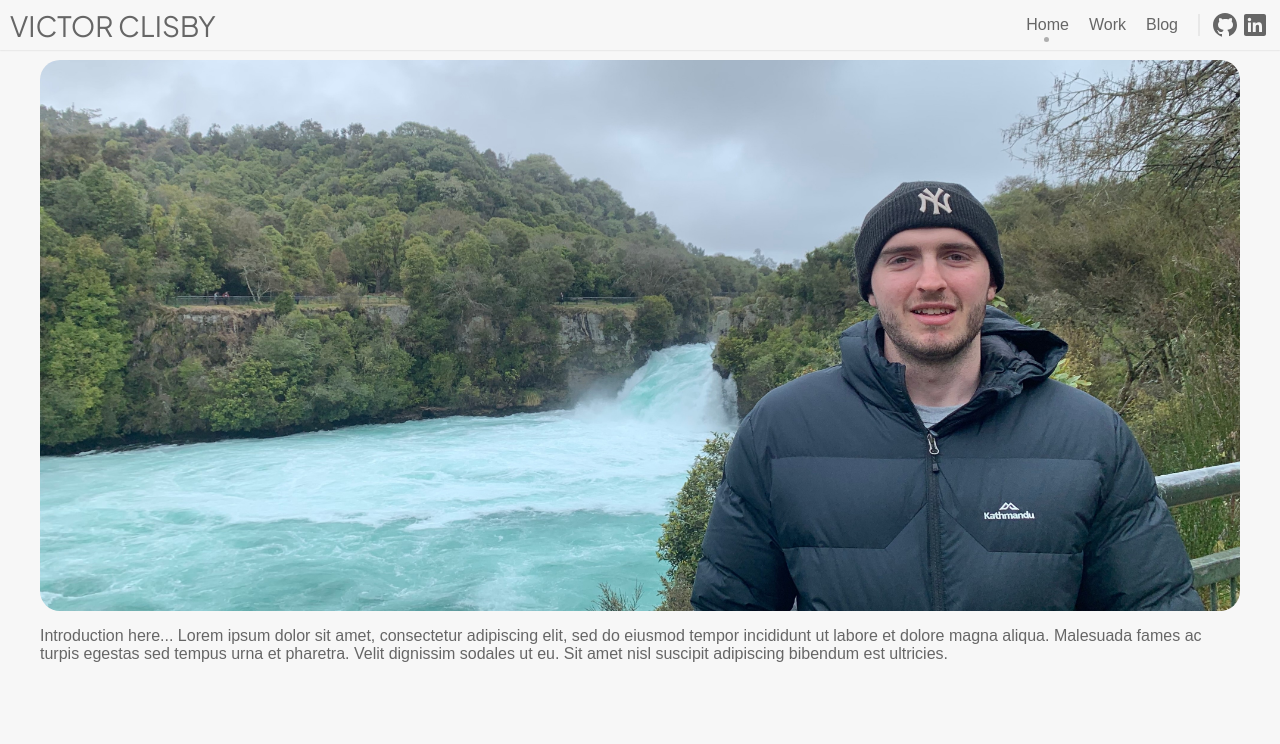
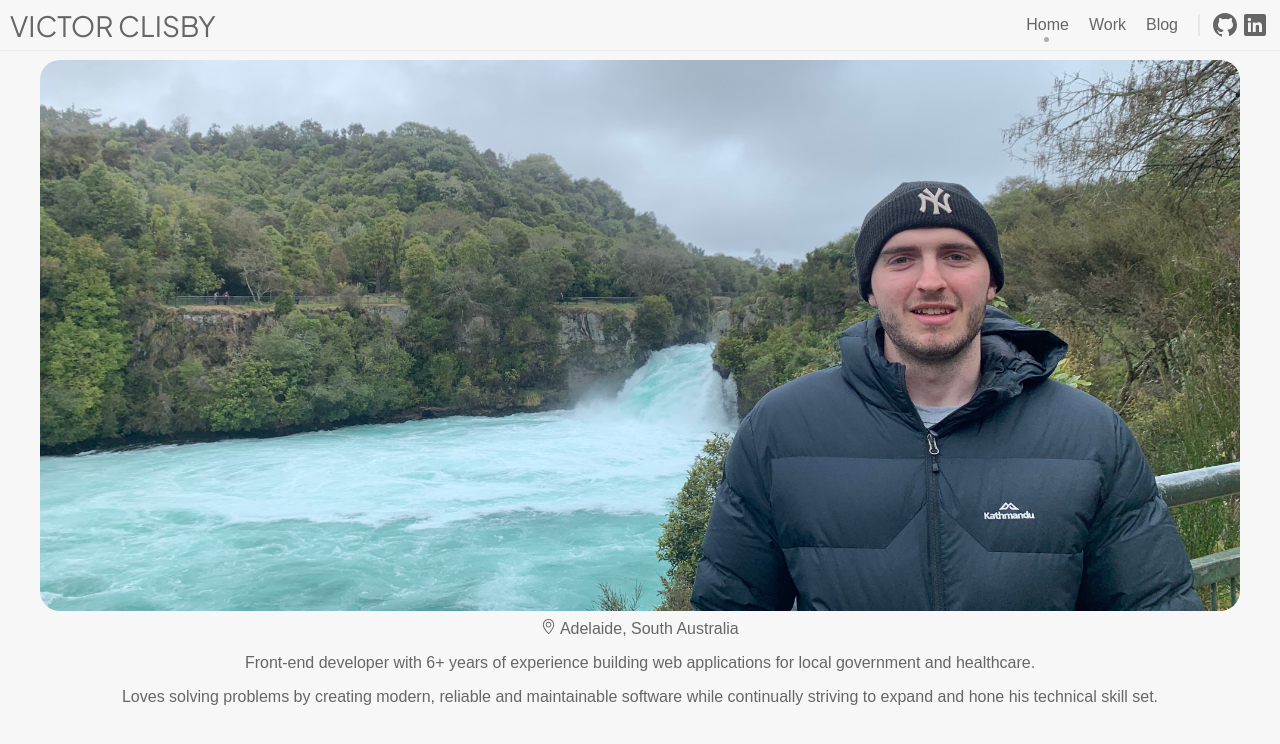
Before and after one commit to vclisby/personal-website, a SvelteKit app: page / in a window 1280 px wide. Shown: the top 744 px of the page. Built offline with nearby package versions, Linux system fonts and the light colour scheme.

Commit message:
Show location on home page

```diff
--- /dev/null
+++ b/src/lib/components/LocationPinIcon.svelte
@@ -0,0 +1,10 @@
+<script lang="ts">
+	export let width: number;
+	export let height: number;
+</script>
+
+<svg fill="#666666" {width} {height} viewBox="0 0 32 32" xmlns="http://www.w3.org/2000/svg">
+	<path
+		d="M16.114-0.011c-6.559 0-12.114 5.587-12.114 12.204 0 6.93 6.439 14.017 10.77 18.998 0.017 0.020 0.717 0.797 1.579 0.797h0.076c0.863 0 1.558-0.777 1.575-0.797 4.064-4.672 10-12.377 10-18.998 0-6.618-4.333-12.204-11.886-12.204zM16.515 29.849c-0.035 0.035-0.086 0.074-0.131 0.107-0.046-0.032-0.096-0.072-0.133-0.107l-0.523-0.602c-4.106-4.71-9.729-11.161-9.729-17.055 0-5.532 4.632-10.205 10.114-10.205 6.829 0 9.886 5.125 9.886 10.205 0 4.474-3.192 10.416-9.485 17.657zM16.035 6.044c-3.313 0-6 2.686-6 6s2.687 6 6 6 6-2.687 6-6-2.686-6-6-6zM16.035 16.044c-2.206 0-4.046-1.838-4.046-4.044s1.794-4 4-4c2.207 0 4 1.794 4 4 0.001 2.206-1.747 4.044-3.954 4.044z"
+	></path>
+</svg>
--- a/src/routes/+page.svelte
+++ b/src/routes/+page.svelte
@@ -1,5 +1,9 @@
 <script>
 	import logo from '$lib/assets/victor-clisby-cropped.jpg';
+	import LocationPinIcon from '$lib/components/LocationPinIcon.svelte';
+
+	const startDate = new Date(2018, 0, 22);
+	const today = new Date();
 </script>
 
 <svelte:head>
@@ -9,10 +13,16 @@
 <section>
 	<img alt="Victor Clisby @ Huka Falls" src={logo} width="1200" />
 	<p>
-		Introduction here... Lorem ipsum dolor sit amet, consectetur adipiscing elit, sed do eiusmod
-		tempor incididunt ut labore et dolore magna aliqua. Malesuada fames ac turpis egestas sed tempus
-		urna et pharetra. Velit dignissim sodales ut eu. Sit amet nisl suscipit adipiscing bibendum est
-		ultricies.
+		<LocationPinIcon width={15} height={15} />
+		Adelaide, South Australia
+	</p>
+	<p>
+		Front-end developer with 6+ years of experience building web applications for local government
+		and healthcare.
+	</p>
+	<p>
+		Loves solving problems by creating modern, reliable and maintainable software while continually
+		striving to expand and hone his technical skill set.
 	</p>
 </section>
 
@@ -32,5 +42,7 @@
 
 	p {
 		max-width: 1200px;
+		margin-block-start: 0.5em;
+		margin-block-end: 0.5em;
 	}
 </style>
```
